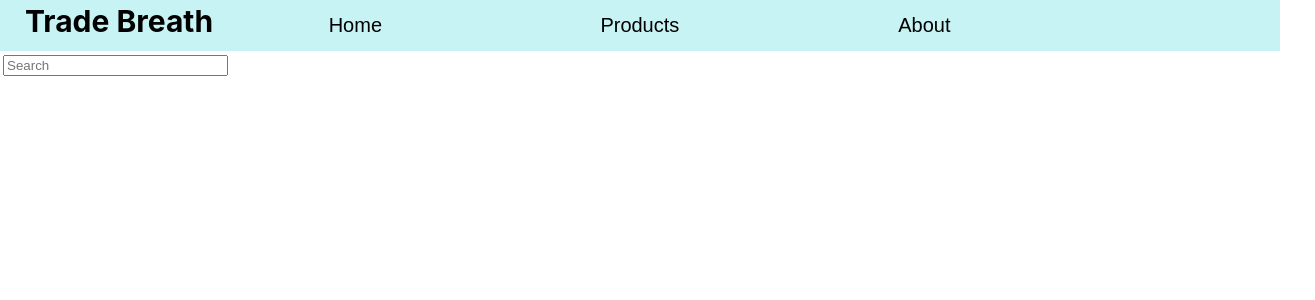
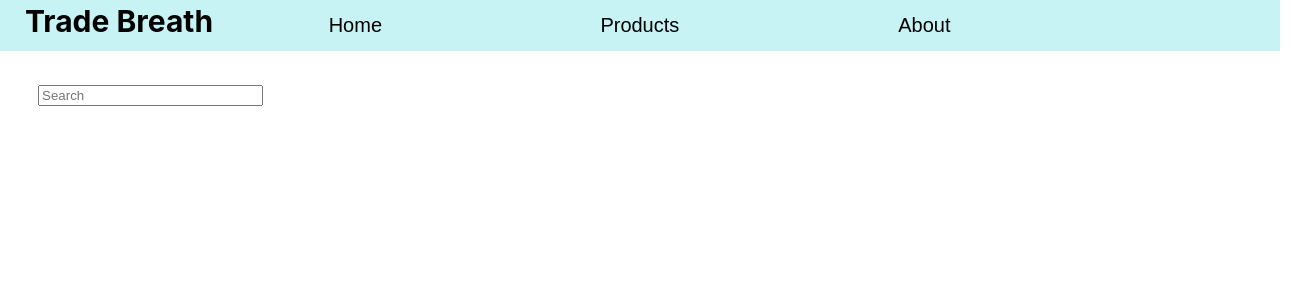
Before and after one commit to DesperadoSP/csci49900-capstone-project, a React (Create React App) app: page / in a window 1280 px wide. Shown: the top 300 px of the page, 1315 px wide, since content can reach past the window. Built offline with nearby package versions, Linux system fonts and the light colour scheme.

Commit message:
Update App.js

```diff
--- a/src/App.js
+++ b/src/App.js
@@ -13,7 +13,9 @@
             <button className = {"navTabs"}> Products </button>
             <button className = {"navTabs"}> About </button>
           </div>
-          <SearchBar className = {"searchBar"}></SearchBar>
+          <div className = {"searchBar"}>
+            <SearchBar ></SearchBar>
+          </div>
         </div>
 
 
```
